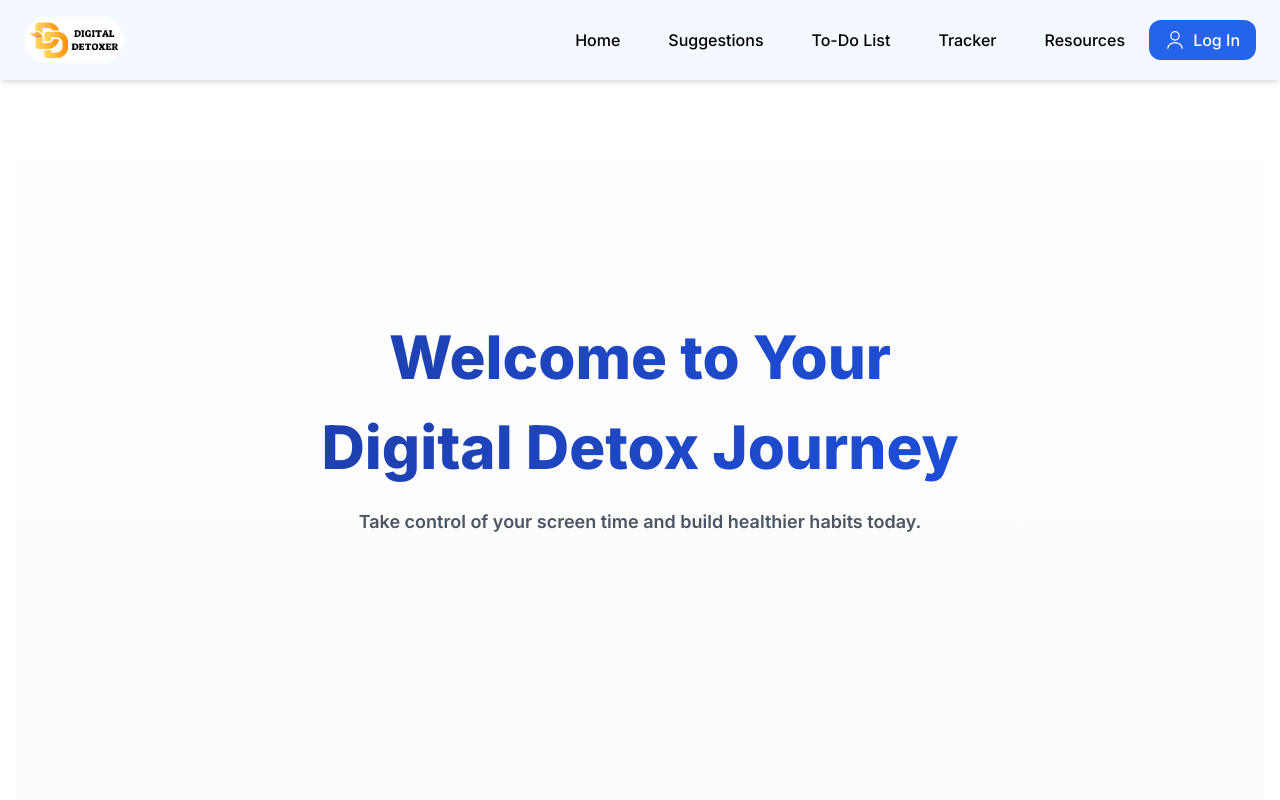
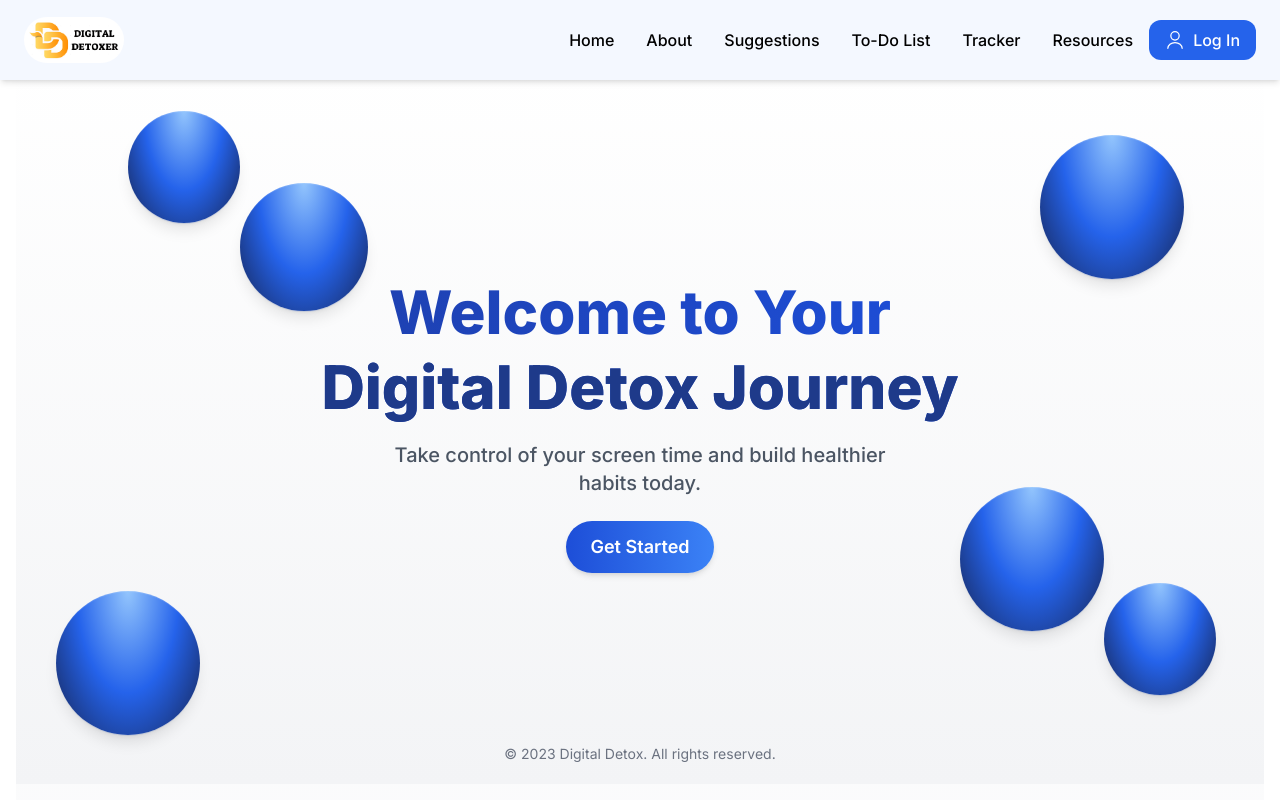
Before and after one commit to Yash29739/Mini-Project, a Next.js app: page / in a window 1280 px wide. Shown: the top 800 px of the page. Built offline with nearby package versions, Linux system fonts and the light colour scheme.

Commit message:
redirecting to Login when Not logged in

```diff
--- /dev/null
+++ b/app/info/page.tsx
@@ -0,0 +1,10 @@
+import About from '@/components/About'
+import React from 'react'
+
+const info = () => {
+  return (
+    <div className='my-10'><About/></div>
+  )
+}
+
+export default info;
--- /dev/null
+++ b/components/About.tsx
@@ -0,0 +1,9 @@
+import React from 'react'
+
+const About = () => {
+  return (
+    <div>About</div>
+  )
+}
+
+export default About
--- a/components/Home.tsx
+++ b/components/Home.tsx
@@ -7,17 +7,34 @@ const Home = () => {
   return (
     <div className="min-h-screen bg-gradient-to-b from-white  to-gray-100 mt-16 mx-4 flex flex-col items-center">
       {/* Header */}
-      <header className="text-center flex flex-col justify-center items-center h-[90vh]">
-        <h1 className="text-[45px] md:text-[60px] font-extrabold bg-clip-text text-transparent bg-gradient-to-r from-blue-800 to-blue-700">
-          Welcome to Your <br />
-          <span>
-            Digital Detox Journey
-          </span>
-        </h1>
-        <p className="text-lg text-gray-600 font-semibold mt-4">
-          Take control of your screen time and build healthier habits today.
-        </p>
-      </header>
+      <div className="min-h-[90vh] w-full bg-gradient-to-b from-white to-gray-100 flex flex-col items-center relative overflow-hidden">
+  {/* Floating Elements with Different Blue Shades */}
+  <div className="absolute lg:top-14 lg:left-28 lg:w-28 lg:h-28 top-10 left-10 bg-[radial-gradient(ellipse_at_top,_var(--tw-gradient-stops))] from-blue-300 via-blue-600 to-blue-950 w-24 h-24 rounded-full animate-floatUpDown shadow-lg"></div>
+  <div className="absolute lg:h-36 lg:w-36 top-20 right-20 bg-[radial-gradient(ellipse_at_top,_var(--tw-gradient-stops))] from-blue-300 via-blue-600 to-blue-950 w-20 h-20 rounded-full animate-floatUpDown shadow-lg"></div>
+  <div className="absolute lg:h-36 lg:w-36 bottom-36 right-40 bg-[radial-gradient(ellipse_at_top,_var(--tw-gradient-stops))] from-blue-300 via-blue-600 to-blue-950 w-20 h-20 rounded-full animate-floatUpDown shadow-lg"></div>
+  <div className="absolute bottom-12 lg:bottom-10 left-10 bg-[radial-gradient(ellipse_at_top,_var(--tw-gradient-stops))] from-blue-300 via-blue-600 to-blue-950 w-36 h-36 rounded-full animate-floatUpDown shadow-lg"></div>
+  <div className="absolute lg:h-28 lg:w-28 bottom-20 right-12 bg-[radial-gradient(ellipse_at_top,_var(--tw-gradient-stops))] from-blue-300 via-blue-600 to-blue-950 w-28 h-28 rounded-full animate-floatUpDown shadow-lg"></div>
+  <div className="absolute lg:w-38 lg:h-38 lg:top-32 lg:left-56 top-28 left-28 bg-[radial-gradient(ellipse_at_top,_var(--tw-gradient-stops))] from-blue-300 via-blue-600 to-blue-950 w-32 h-32 rounded-full animate-floatUpDown shadow-lg"></div>
+
+  {/* Header Section */}
+  <header className="flex flex-col justify-center items-center h-[90vh] text-center px-4">
+    <h1 className="text-[45px] md:text-[60px] font-extrabold bg-clip-text text-transparent bg-gradient-to-r from-blue-800 to-blue-700 leading-tight">
+      Welcome to Your <br />
+      <span className="text-blue-900">Digital Detox Journey</span>
+    </h1>
+    <p className="text-lg md:text-xl text-gray-600 font-medium mt-4 max-w-lg">
+      Take control of your screen time and build healthier habits today.
+    </p>
+    <button className="mt-6 px-6 py-3 bg-gradient-to-r from-blue-700 to-blue-500 text-white text-lg font-semibold rounded-full shadow-md hover:shadow-lg hover:scale-105 transition-transform duration-200 ease-in-out">
+      Get Started
+    </button>
+  </header>
+
+  {/* Footer Section */}
+  <footer className="absolute bottom-5 text-gray-500 text-sm">
+    <p>© 2023 Digital Detox. All rights reserved.</p>
+  </footer>
+</div>
 
       {/* Features Section */}
       <section className="my-20 w-full max-w-6xl px-6">
--- a/components/Navbar.tsx
+++ b/components/Navbar.tsx
@@ -50,6 +50,7 @@ const Navbar = () => {
 
   const menuLinks = [
     { href: "/", label: "Home" },
+    { href: "/info", label: "About" },
     { href: "/schedules", label: "Suggestions" },
     { href: "/toDoList", label: "To-Do List" },
     { href: "/tracker", label: "Tracker" },
@@ -58,7 +59,7 @@ const Navbar = () => {
 
   return (
     <nav className="fixed w-full z-30 top-0 bg-blue-50/70 backdrop-blur-md shadow-md">
-      <div className="flex items-center justify-between max-w-7xl px-6 py-4">
+      <div className="flex items-center justify-between max-w-full px-6 py-4">
         {/* Leftmost Logo */}
         <Link href="/" aria-label="Home">
           <Image
@@ -71,9 +72,9 @@ const Navbar = () => {
         </Link>
 
         {/* Desktop Menu */}
-        <ul className="hidden md:flex justify-end items-center text-black font-medium">
+        <ul className="hidden lg:flex justify-end items-center text-black font-medium">
           {menuLinks.map((link) => (
-            <li key={link.label} className="hover:bg-blue-100 rounded-xl px-5 py-2 m-1 transition duration-200">
+            <li key={link.label} className="hover:bg-blue-100 rounded-xl px-3 py-2 m-1 transition duration-200">
               <Link
                 href={link.href}
                 className=" "
@@ -84,7 +85,7 @@ const Navbar = () => {
           ))}
           <li>
             {isLoggedIn ? (
-              <div className="flex items-center gap-4">
+              <div className="flex items-center ml-2 gap-4">
                 <Link href="/Profile">
                   <button className="flex items-center gap-2 px-4 py-2 bg-blue-600 text-white rounded-xl hover:bg-blue-500 transition">
                     <Image src="/user.svg" alt="Profile" width={20} height={20} />
@@ -114,7 +115,7 @@ const Navbar = () => {
         <button
           onClick={toggleMenu}
           aria-label="Toggle Menu"
-          className="md:hidden focus:outline-none"
+          className="lg:hidden focus:outline-none"
         >
           <Image
             src={"/menu.svg"}
--- a/components/Query.tsx
+++ b/components/Query.tsx
@@ -16,6 +16,7 @@ import useMediaQuery from "@mui/material/useMediaQuery";
 import LoadingCursor from "@/app/loading";
 import DotLoader from "./DotLoading";
 import { TextGenerateEffect } from "./ui/text-generate-effect";
+import { useRouter } from "next/navigation";
 
 const StyledTableCell = styled(TableCell)(({ theme }: { theme: Theme }) => ({
   [`&.${tableCellClasses.head}`]: {
@@ -66,6 +67,7 @@ const Query = () => {
   const isMobile = useMediaQuery(theme.breakpoints.down("sm"));
   const isMounted = useRef(true);
   const [isSurveyVisible, setSurveyVisible] = useState(false);
+  const router = useRouter();
 
   const questions = [
     { question: "How many hours per day do you spend on screens?", responseKey: "screenTime" },
@@ -201,14 +203,17 @@ const Query = () => {
           credentials: "include",
         });
 
-        if (!response.ok) throw new Error(`Error: ${response.status} ${response.statusText}`);
+        if (!response.ok) {
+          router.push("/login")
+        }
+
         const result = await response.json();
         if (result && result.foundSurvey.responses) {
           setResponses(result.foundSurvey.responses);
           setCluster(result.foundSurvey.cluster);
         }
       } catch (error) {
-        toast.error("Error fetching survey responses: " + error);
+        console.log("Error fetching survey responses: " + error);
       } finally {
         setIsLoading(false);
         setSurveyVisible(false);
--- a/components/TaskList.tsx
+++ b/components/TaskList.tsx
@@ -10,6 +10,7 @@ import StarIcon from "@mui/icons-material/Star";
 import { Table, Thead, Tbody, Tr, Th, Td } from "react-super-responsive-table";
 import "react-super-responsive-table/dist/SuperResponsiveTableStyle.css";
 import LoadingCursor from "@/app/loading";
+import { useRouter } from "next/navigation";
 
 interface Todo {
   task_name: string;
@@ -24,6 +25,7 @@ const TodoList = () => {
   const [dueDate, setDueDate] = useState("");
   const [loading, setloading] = useState(false);
   const [showCompleted, setShowCompleted] = useState(false);
+  const router = useRouter();
 
   const fetchTodos = async () => {
     setloading(true);
@@ -47,10 +49,12 @@ const TodoList = () => {
           });
         setTodos(sortedTodos);
       } else {
-        toast.error("Failed to fetch tasks.");
+        console.log("Failed to fetch tasks.");
+        router.push("/login")
       }
     } catch (error) {
-      toast.error("An error occurred while fetching tasks.");
+      console.log("An error occurred while fetching tasks.");
+      router.push("/login")
     } finally {
       setloading(false);
     }
@@ -63,7 +67,7 @@ const TodoList = () => {
   const updateTodos = (updatedTodos: Todo[]) => {
     setTodos([...updatedTodos].sort((a, b) => {
       if (a.status !== b.status) return a.status ? 1 : -1;
-      return b.priority ? -1 : 1;
+      return b.priority ? 1 : -1;
     }));
   };
 
@@ -192,7 +196,10 @@ const TodoList = () => {
   };
 
   const renderTasks = (taskList: Todo[], showActions = true) =>
-    taskList.map((todo) => (
+  taskList.map((todo) => {
+    const isOverdue = new Date(todo.due_date) < new Date() && !todo.status;
+
+    return (
       <Tr key={todo.task_name} className="border border-blue-300">
         <Td
           className="border border-blue-300 px-4 py-2 cursor-pointer"
@@ -211,7 +218,9 @@ const TodoList = () => {
           {todo.task_name}
         </Td>
         <Td
-          className="border border-blue-300 cursor-pointer"
+          className={`border border-blue-300 px-4 py-2 cursor-pointer ${
+            isOverdue ? "text-red-500 font-semibold" : ""
+          }`}
           align="center"
           onClick={() => {
             const newDate = prompt("Enter new due date (YYYY-MM-DD):", todo.due_date) || todo.due_date;
@@ -235,30 +244,32 @@ const TodoList = () => {
           </Td>
         )}
       </Tr>
-    ));
+    );
+  });
+
 
   return (
-    <div className="max-w-full min-h-[85vh] mx-5 md:mx-10 mt-5 md:mt-10 p-10 border rounded-lg shadow-lg bg-blue-50">
+    <div className="max-w-full h-full mx-5 md:mx-10 mt-32 p-10 border rounded-lg shadow-lg bg-blue-50">
       <h1 className="text-4xl font-bold text-center mb-10 text-blue-600">Todo List</h1>
-      <form onSubmit={addTodo} className="flex w-full sm:flex-row flex-col space-x-5 justify-center items-center mb-5">
+      <form onSubmit={addTodo} className="flex w-full sm:flex-row flex-col md:space-x-5 justify-center items-center mb-5">
         <input
           type="text"
           value={inputValue}
           onChange={(e) => setInputValue(e.target.value)}
           placeholder="Task Name"
-          className="px-4 py-2 border border-blue-300 rounded-lg mb-2 sm:mb-0"
+          className="px-4 py-2 border w-full border-blue-300 rounded-lg mb-2 sm:mb-0"
           required
         />
         <input
           type="date"
           value={dueDate}
           onChange={(e) => setDueDate(e.target.value)}
-          className="px-4 py-2 border border-blue-300 rounded-lg mb-2 sm:mb-0"
+          className="px-4 py-2 border w-full border-blue-300 rounded-lg mb-2 sm:mb-0"
           required
         />
         <button
           type="submit"
-          className="px-4 py-2 rounded-lg bg-blue-600 text-white hover:bg-blue-700 focus:outline-none"
+          className="px-4 py-2 rounded-lg w-full bg-blue-600 text-white hover:bg-blue-700 focus:outline-none"
         >
           Add Task
         </button>
--- a/components/Track.tsx
+++ b/components/Track.tsx
@@ -5,6 +5,7 @@ import ScreenTimeGraph from "@/components/AreaChartComponent";
 import { toast, ToastContainer } from "react-toastify";
 import "react-toastify/dist/ReactToastify.css";
 import LoadingSpinner from "./LoadingSpinner";
+import { useRouter } from "next/navigation";
 
 interface Entry {
   category: string;
@@ -25,6 +26,7 @@ const Track = () => {
   const [isEditing, setIsEditing] = useState(false);
   const [saving, setSaving] = useState(false);
   const [refreshGraph, setRefreshGraph] = useState(false);
+  const router = useRouter();
 
   useEffect(() => {
     getWeeklyData();
@@ -69,8 +71,14 @@ const Track = () => {
         }
       );
       const result = await response.json();
-      setLimitUsage(result.limitedUsage);
+      if(response.ok){
+        setLimitUsage(result.limitedUsage);
+      }else{
+        console.log("Error fetchinng the limit");
+        router.push("/login");
+      }
     } catch (error) {
+      router.push("/login");
       console.error("Error fetching limit:", error);
     }
   };
--- a/tailwind.config.ts
+++ b/tailwind.config.ts
@@ -52,6 +52,15 @@ module.exports = {
         '5xl': '40px',
       },
     },
+    keyframes: {
+      floatUpDown: {
+        '0%, 100%': { transform: 'translateY(0px)' },
+        '50%': { transform: 'translateY(-10px)' },
+      },
+    },
+    animation: {
+      floatUpDown: 'floatUpDown 2.5s ease-in-out infinite',
+    },
   },
   plugins: [],
 };
```
